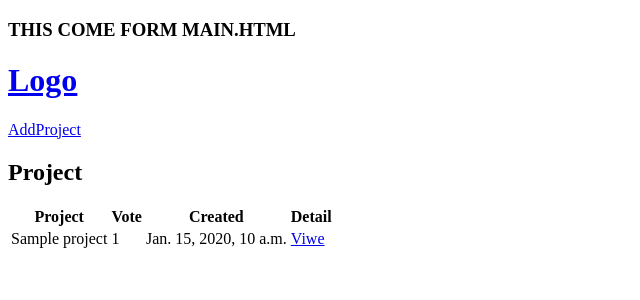
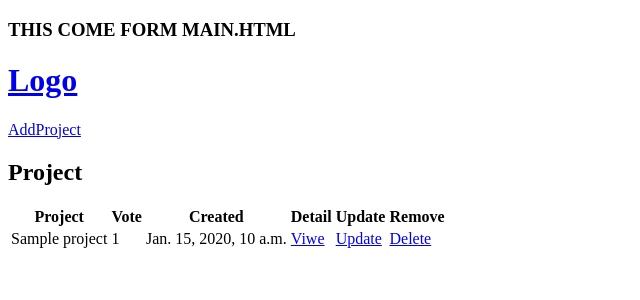
Before and after one commit to Abenezerjr/DjangoApp, a Django app: page / in a window 1280 px wide. Shown: the top 300 px of the page, without its empty margins (0-640 px from the left). Run offline with Django 5.2, Linux system fonts and the light colour scheme; tables that the repository leaves empty hold one stand-in row (values such as "Sample post").

Commit message:
end CRUD

```diff
--- a/project/forms.py
+++ b/project/forms.py
@@ -6,4 +6,4 @@ from . models import Project
 class AddProjectForm(ModelForm):
     class Meta:
         model=Project
-        fields='__all__'
+        fields=['title','description','demoLink','sourceLink','tags']
--- a/project/templates/project/project.html
+++ b/project/templates/project/project.html
@@ -10,6 +10,8 @@
         <th>Vote</th>
         <th>Created</th>
         <th>Detail</th>
+        <th>Update</th>
+        <th>Remove</th>
     </tr>
         {% for project in projects %}
             <tr>
@@ -17,6 +19,8 @@
             <td> {{ project.voteRatio }}</td>
             <td> {{ project.created }}</td>
             <td><a href="{% url 'project' project.id %}">Viwe</a></td>
+            <td><a href="{% url 'update' project.id %}">Update</a></td>
+            <td><a href="{% url 'delete-project' project.id %}">Delete</a></td>
             </tr>
 
      {% endfor %}
--- a/project/urls.py
+++ b/project/urls.py
@@ -6,5 +6,7 @@ path("",views.project,name='projects'),
 # path("home/",views.home),
 path("single-project/<str:pk>/",views.singleProject,name='project'),
 path("addproject/",views.addProject,name='addproject'),
+path("update-project/<str:pk>/",views.updateProject,name='update'),
+path("delete-project/<str:pk>/",views.deleteProject,name='delete-project'),
 
 ]
--- a/project/views.py
+++ b/project/views.py
@@ -1,4 +1,4 @@
-from django.shortcuts import render
+from django.shortcuts import render ,redirect
 from .models import Project
 from .forms import AddProjectForm
 # Create your views here.
@@ -27,13 +27,52 @@ def singleProject(request,pk):
 
 
 def addProject(request):
+    """
+
+    :param request: the addProject form method is post then accept request.post data and it validate the data and send in the database with sission tokne and the database accept the form data and save it
+    :return: saved data
+    """
     form=AddProjectForm()
     if request.method == "POST":
-        form=AddProjectForm(request.POST)
+        form=AddProjectForm(request.POST) #instanc of the new form
         if form.is_valid():
             form.save()
+            return redirect("projects")
     context={
      'form':form
     }
 
     return render(request,'project/projectForm.html',context)
+
+def updateProject(request,pk):
+    """
+
+    :param request:  from request in the databes wite spacific project
+    :param pk:specific project or the project you went to be update
+    :return: updated data in the database
+    """
+    project = Project.objects.get(id=pk)
+    form=AddProjectForm(instance=project)
+
+    if request.method=='POST':
+        form=AddProjectForm(request.POST,instance=project)
+        if form.is_valid():
+            form.save()
+            return redirect('projects')
+
+    context={
+        'form':form
+    }
+    return render(request,'project/projectForm.html',context)
+
+def deleteProject(request,pk):
+    project=Project.objects.get(id=pk)
+    if request.method== 'POST':
+        project.delete()
+        return redirect('projects')
+
+    context={
+        'object':project
+    }
+
+    return render(request,'project/delete.html',context)
```
Also changed, not shown: project/templates/project/delete.html (added, +17 -0 lines).
